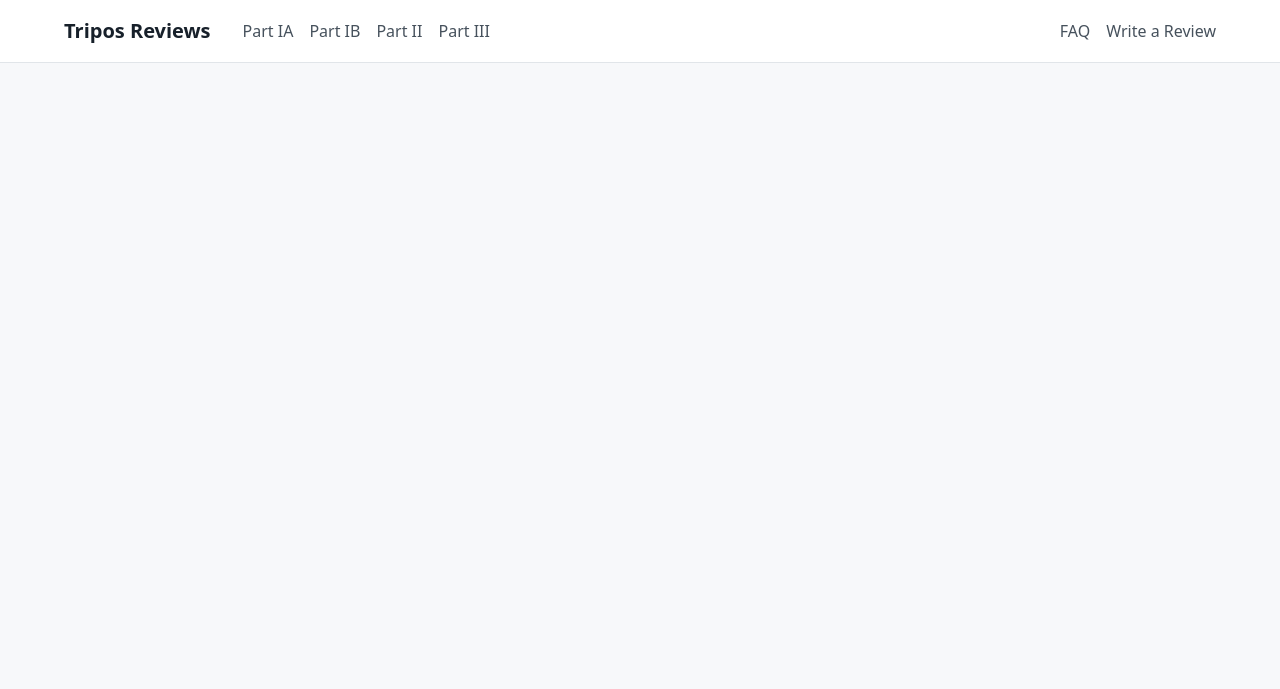
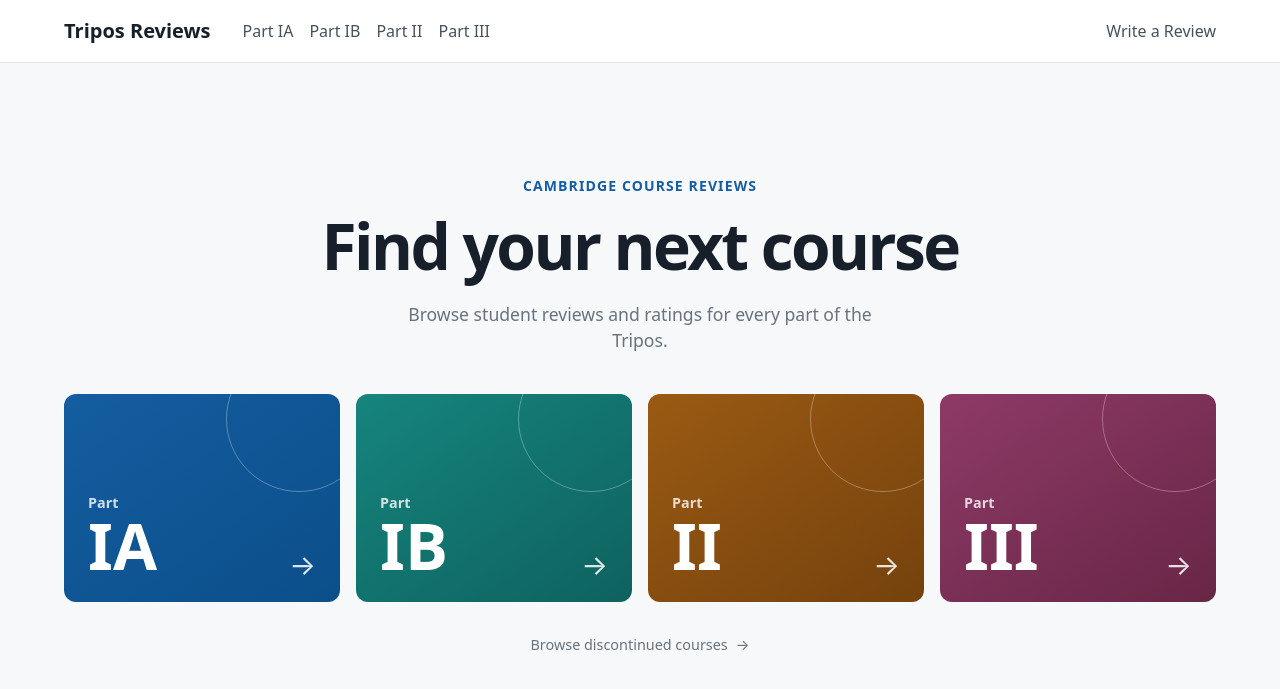
Before and after one commit to jmeng989/course-reviews, a Flask app: page / in a window 1280 px wide. Shown: the top 689 px of the page. Run offline with Flask 3, Linux system fonts and the light colour scheme.

Commit message:
updated home page, added examinable tick, added discontinued page, hid FAQs for now

```diff
--- a/app/routes.py
+++ b/app/routes.py
@@ -17,9 +17,9 @@ def home():
 def login():
     return f"Logged in as {auth.principal}"
 
-@app.route('/FAQ')
-def FAQ():
-    return render_template('FAQ.html')
+@app.route('/FAQs')
+def FAQs():
+    return render_template('FAQs.html')
 
 @app.route('/my_reviews')
 def my_reviews():
@@ -200,6 +200,28 @@ def III():
     conn.close()
     return render_template('III.html', courses=courses)
 
+@app.route('/discontinued')
+def discontinued():
+    conn = get_db()
+    cur = conn.cursor()
+
+    cur.execute("""
+        SELECT c.*, COALESCE(stats.review_count, 0) AS review_count,
+               stats.avg_fun, stats.avg_difficulty
+        FROM Courses AS c
+        LEFT JOIN (
+            SELECT course_id, COUNT(id) AS review_count,
+                   AVG(fun) AS avg_fun, AVG(difficulty) AS avg_difficulty
+            FROM Reviews
+            WHERE hidden = 0
+            GROUP BY course_id
+        ) AS stats ON stats.course_id = c.id
+        WHERE c.discontinued = 1
+    """)
+    courses = cur.fetchall()
+    conn.close()
+    return render_template('discontinued.html', courses=courses)
+
 @app.route('/reviews/<id>')
 def reviews(id):
     print("ROUTE CALLED")
--- a/app/static/style.css
+++ b/app/static/style.css
@@ -75,6 +75,134 @@ main {
     padding: 2rem 0;
 }
 
+.home-hero {
+    max-width: 42rem;
+    margin: clamp(2rem, 8vw, 5rem) auto 2.5rem;
+    text-align: center;
+}
+
+.home-hero .eyebrow {
+    color: #145da0;
+    font-weight: 700;
+    letter-spacing: 0.08em;
+    text-transform: uppercase;
+}
+
+.home-hero h1 {
+    margin: 0.75rem 0 1rem;
+    color: #17202a;
+    font-size: clamp(2.25rem, 6vw, 4rem);
+    letter-spacing: -0.04em;
+}
+
+.home-hero__intro {
+    max-width: 32rem;
+    margin: 0 auto;
+    color: #68737d;
+    font-size: 1.1rem;
+}
+
+.part-links {
+    display: grid;
+    grid-template-columns: repeat(4, 1fr);
+    gap: 1rem;
+}
+
+.part-link {
+    position: relative;
+    display: flex;
+    min-height: 13rem;
+    flex-direction: column;
+    justify-content: flex-end;
+    overflow: hidden;
+    padding: 1.5rem;
+    border-radius: 0.75rem;
+    color: #ffffff;
+    text-decoration: none;
+    transition: transform 150ms ease, box-shadow 150ms ease;
+}
+
+.part-link::before {
+    position: absolute;
+    top: -3rem;
+    right: -2rem;
+    width: 9rem;
+    height: 9rem;
+    border: 1px solid rgb(255 255 255 / 30%);
+    border-radius: 50%;
+    content: "";
+}
+
+.part-link:hover,
+.part-link:focus-visible {
+    color: #ffffff;
+    text-decoration: none;
+    transform: translateY(-0.3rem);
+    box-shadow: 0 0.75rem 1.5rem rgb(23 32 42 / 18%);
+}
+
+.part-link:focus-visible {
+    outline: 0.2rem solid #17202a;
+    outline-offset: 0.2rem;
+}
+
+.part-link--ia {
+    background: linear-gradient(145deg, #145da0, #0b4f8a);
+}
+
+.part-link--ib {
+    background: linear-gradient(145deg, #16847d, #0e625f);
+}
+
+.part-link--ii {
+    background: linear-gradient(145deg, #9a5a13, #75420d);
+}
+
+.part-link--iii {
+    background: linear-gradient(145deg, #8e3a67, #682646);
+}
+
+.part-link__part {
+    position: relative;
+    z-index: 1;
+    font-size: 0.9rem;
+    font-weight: 600;
+    opacity: 0.8;
+}
+
+.part-link__name {
+    position: relative;
+    z-index: 1;
+    font-size: clamp(2.5rem, 5vw, 4rem);
+    font-weight: 800;
+    line-height: 1;
+}
+
+.part-link__arrow {
+    position: absolute;
+    right: 1.5rem;
+    bottom: 1.5rem;
+    font-size: 1.75rem;
+    line-height: 1;
+    opacity: 0.85;
+}
+
+.discontinued-link {
+    display: flex;
+    justify-content: center;
+    gap: 0.5rem;
+    margin: 2rem auto 1rem;
+    color: #68737d;
+    font-size: 0.9rem;
+    text-decoration: none;
+}
+
+.discontinued-link:hover,
+.discontinued-link:focus-visible {
+    color: #46515c;
+    text-decoration: underline;
+}
+
 .flash-messages {
     margin-bottom: 1.5rem;
 }
@@ -134,6 +262,30 @@ dt {
 dd {
     margin: 0.25rem 0 0;
     font-weight: 600;
+}
+
+.examinable-status__icon {
+    font-size: 1.25rem;
+    font-weight: 800;
+}
+
+.examinable-status__icon--yes {
+    color: #18794e;
+}
+
+.examinable-status__icon--no {
+    color: #b42318;
+}
+
+.visually-hidden {
+    position: absolute;
+    width: 1px;
+    height: 1px;
+    padding: 0;
+    overflow: hidden;
+    clip: rect(0, 0, 0, 0);
+    white-space: nowrap;
+    border: 0;
 }
 
 .section-heading {
@@ -342,6 +494,14 @@ dd {
 }
 
 @media (max-width: 42rem) {
+    .part-links {
+        grid-template-columns: repeat(2, 1fr);
+    }
+
+    .part-link {
+        min-height: 10rem;
+    }
+
     .course-list-item {
         align-items: flex-start;
         gap: 1rem;
--- /dev/null
+++ b/app/templates/FAQs.html
@@ -0,0 +1,6 @@
+{% extends "base.html" %}
+
+
+{% block content %}
+
+{% endblock %}
--- a/app/templates/base.html
+++ b/app/templates/base.html
@@ -20,7 +20,7 @@
                     </nav>
                 </div>
                 <nav aria-label="Main navigation">
-                    <a href="{{ url_for('FAQ') }}">FAQ</a>
+                    <!-- <a href="{{ url_for('FAQs') }}">FAQs</a> -->
                     <a href="{{ url_for('new_review') }}">Write a Review</a>
                 </nav>
             </div>
--- a/app/templates/home.html
+++ b/app/templates/home.html
@@ -1,6 +1,41 @@
 {% extends "base.html" %}
 
+{% block title %}Home | Tripos Reviews{% endblock %}
 
 {% block content %}
+    <section class="home-hero" aria-labelledby="home-title">
+        <p class="eyebrow">Cambridge course reviews</p>
+        <h1 id="home-title">Find your next course</h1>
+        <p class="home-hero__intro">
+            Browse student reviews and ratings for every part of the Tripos.
+        </p>
+    </section>
 
+    <section class="part-links" aria-label="Course parts">
+        <a class="part-link part-link--ia" href="{{ url_for('IA') }}">
+            <span class="part-link__part">Part</span>
+            <span class="part-link__name">IA</span>
+            <span class="part-link__arrow" aria-hidden="true">→</span>
+        </a>
+        <a class="part-link part-link--ib" href="{{ url_for('IB') }}">
+            <span class="part-link__part">Part</span>
+            <span class="part-link__name">IB</span>
+            <span class="part-link__arrow" aria-hidden="true">→</span>
+        </a>
+        <a class="part-link part-link--ii" href="{{ url_for('II') }}">
+            <span class="part-link__part">Part</span>
+            <span class="part-link__name">II</span>
+            <span class="part-link__arrow" aria-hidden="true">→</span>
+        </a>
+        <a class="part-link part-link--iii" href="{{ url_for('III') }}">
+            <span class="part-link__part">Part</span>
+            <span class="part-link__name">III</span>
+            <span class="part-link__arrow" aria-hidden="true">→</span>
+        </a>
+    </section>
+
+    <a class="discontinued-link" href="/discontinued">
+        Browse discontinued courses
+        <span aria-hidden="true">→</span>
+    </a>
 {% endblock %}
```
Also changed, not shown: app/templates/discontinued.html (+39 -0 lines), app/templates/reviews.html (+12 -0 lines).
